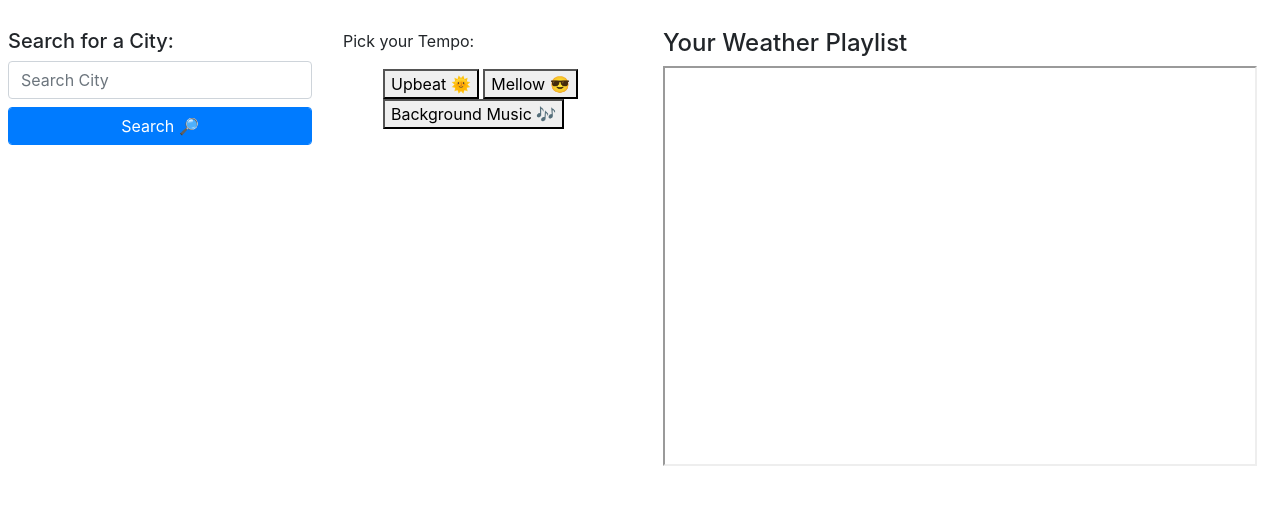
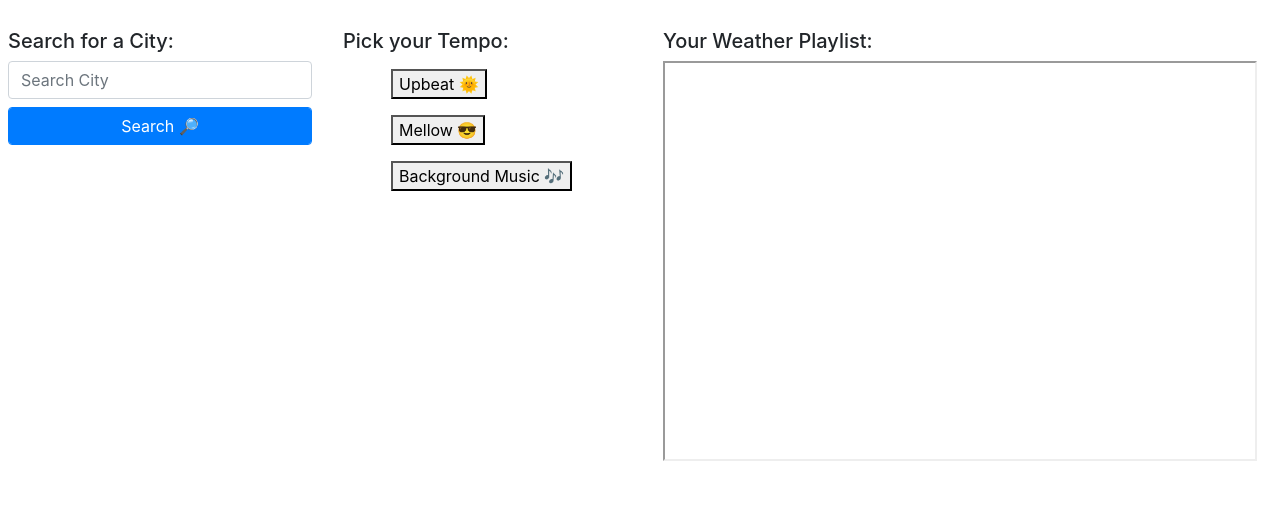
Before and after one commit to mikafeng/WeatherVibes, a plain HTML site: page index.html in a window 1280 px wide. Shown: the part 67-572 px from the top of the page. Drawn offline with nearby package versions, Linux system fonts and the light colour scheme.

Commit message:
adjusted padding and marging to column elements

```diff
--- a/index.html
+++ b/index.html
@@ -46,11 +46,11 @@
                    <!-- Tempo Selection -->
             <section class="col-3">
                 <div class="p-2">
-                <p class="tempoChoice" id="tempoChoice">Pick your Tempo:</p>
-                    <ul>
-                        <button class="button" id="upbeat">Upbeat &#127774</button>
-                        <button class="button" id="mellow">Mellow &#128526</button>
-                        <button class="button" id="backgroundMusic">Background Music &#127926</button>
+                <h5 class="tempoChoice" id="tempoChoice">Pick your Tempo:</h5>
+                    <ul class="btn-group-vertical">
+                        <button class="button m-2" id="upbeat">Upbeat &#127774</button>
+                        <button class="button m-2" id="mellow">Mellow &#128526</button>
+                        <button class="button m-2" id="backgroundMusic">Background Music &#127926</button>
                     </ul>
                 </div>
             </section>
@@ -58,7 +58,7 @@
                     <!-- Playlist - Embedded Video-->
                 <section class="col-6">
                     <div class="p-2">
-                                <h4>Your Weather Playlist</h4>
+                                <h5>Your Weather Playlist:</h5>
                             <div class="write-container">
                               <iframe width="100%" height="400px" class="youtubeVideo">
                             </iframe>
```
